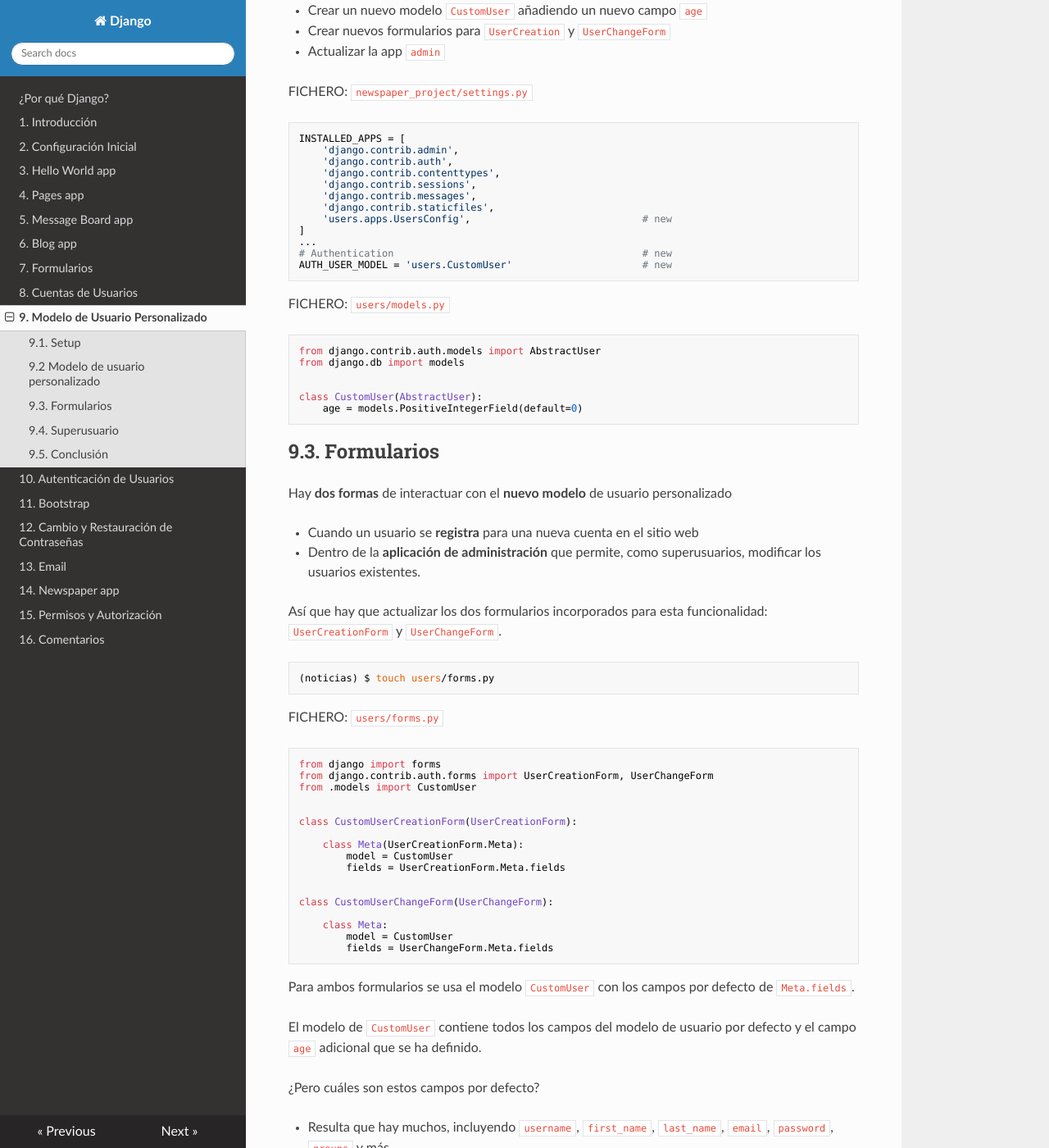
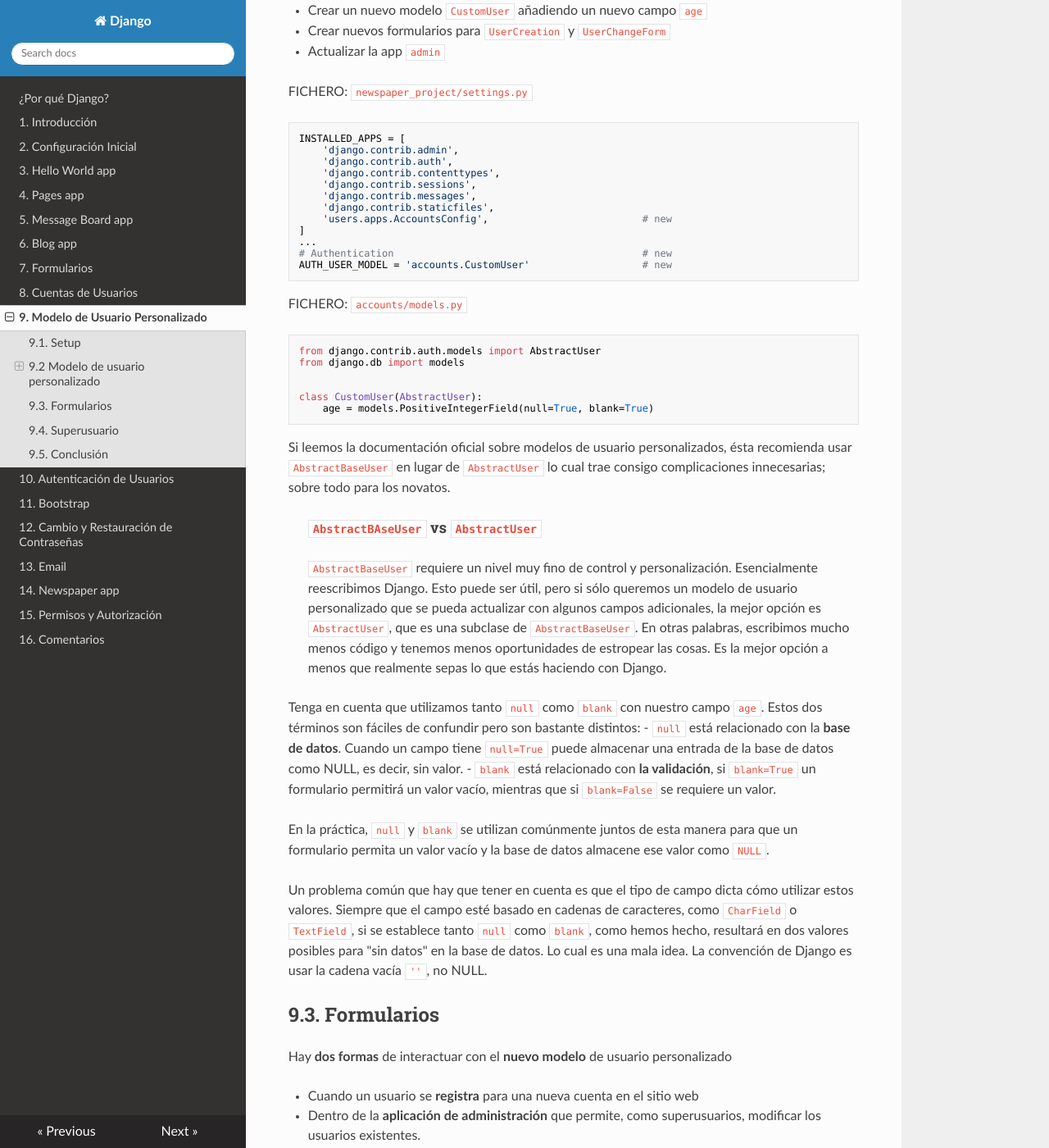
Before and after one commit to mentecatoDev/django, an MkDocs documentation site: the page built from docs/09_modelo_de_usuario_personalizado.md, in a window 1280 px wide and 1400 px high, scrolled down 1003 px. Shown: the whole window at 82% size. Built offline with MkDocs 1.6.1, drawn with Linux system fonts in a browser that asks for light colours; nearby versions of some CDN libraries; some of the changed text lies outside the part shown.

Commit message:
Ajusta 08

````diff
--- a/docs/09_modelo_de_usuario_personalizado.md
+++ b/docs/09_modelo_de_usuario_personalizado.md
@@ -13,7 +13,7 @@
 $ pipenv install django
 $ pipenv shell
 (news) $ django-admin startproject newspaper_project .
-(news) $ python manage.py startapp users
+(news) $ python manage.py startapp accounts
 (news) $ python manage.py runserver
 ```
 Tener en cuenta que aún **no se ha ejecutado la migración** para configurar la base de datos.
@@ -40,22 +40,36 @@
     'django.contrib.sessions',
     'django.contrib.messages',
     'django.contrib.staticfiles',
-    'users.apps.UsersConfig',                             # new
+    'users.apps.AccountsConfig',                          # new
 ]
 ...
 # Authentication                                          # new
-AUTH_USER_MODEL = 'users.CustomUser'                      # new
+AUTH_USER_MODEL = 'accounts.CustomUser'                   # new
 ```
 
-FICHERO: `users/models.py`
+FICHERO: `accounts/models.py`
 ```python
 from django.contrib.auth.models import AbstractUser
 from django.db import models
 
 
 class CustomUser(AbstractUser):
-    age = models.PositiveIntegerField(default=0)
+    age = models.PositiveIntegerField(null=True, blank=True)
 ```
+Si leemos la documentación oficial sobre modelos de usuario personalizados, ésta recomienda usar `AbstractBaseUser` en lugar de `AbstractUser` lo cual trae consigo complicaciones innecesarias; sobre todo para los novatos.
+
+> #### `AbstractBAseUser` vs `AbstractUser`
+>
+> `AbstractBaseUser` requiere un nivel muy fino de control y personalización. Esencialmente reescribimos Django. Esto puede ser útil, pero si sólo queremos un modelo de usuario personalizado que se pueda actualizar con algunos campos adicionales, la mejor opción es `AbstractUser`, que es una subclase de `AbstractBaseUser`.
+> En otras palabras, escribimos mucho menos código y tenemos menos oportunidades de estropear las cosas. Es la mejor opción a menos que realmente sepas lo que estás haciendo con Django.
+
+Tenga en cuenta que utilizamos tanto `null` como `blank` con nuestro campo `age`. Estos dos términos son fáciles de confundir pero son bastante distintos:
+- `null` está relacionado con la **base de datos**. Cuando un campo tiene `null=True` puede almacenar una entrada de la base de datos como NULL, es decir, sin valor.
+- `blank` está relacionado con **la validación**, si `blank=True` un formulario permitirá un valor vacío, mientras que si `blank=False` se requiere un valor.
+
+En la práctica, `null` y `blank` se utilizan comúnmente juntos de esta manera para que un formulario permita un valor vacío y la base de datos almacene ese valor como `NULL`.
+
+Un problema común que hay que tener en cuenta es que el tipo de campo dicta cómo utilizar estos valores. Siempre que el campo esté basado en cadenas de caracteres, como `CharField` o `TextField`, si se establece tanto `null` como `blank`, como hemos hecho, resultará en dos valores posibles para "sin datos" en la base de datos. Lo cual es una mala idea. La convención de Django es usar la cadena vacía `''`, no NULL.
 
 ## 9.3. Formularios
 Hay **dos formas** de interactuar con el **nuevo modelo** de usuario personalizado
@@ -66,10 +80,10 @@
 Así que hay que actualizar los dos formularios incorporados para esta funcionalidad: `UserCreationForm` y `UserChangeForm`.
 
 ```bash
-(noticias) $ touch users/forms.py
+(noticias) $ touch accounts/forms.py
 ```
 
-FICHERO: `users/forms.py`
+FICHERO: `accounts/forms.py`
 ```python
 from django import forms
 from django.contrib.auth.forms import UserCreationForm, UserChangeForm
@@ -78,9 +92,9 @@
 
 class CustomUserCreationForm(UserCreationForm):
 
-    class Meta(UserCreationForm.Meta):
+    class Meta(UserCreationForm):
         model = CustomUser
-        fields = UserCreationForm.Meta.fields
+        fields = UserCreationForm.Meta.fields + ('age',)
 
 
 class CustomUserChangeForm(UserChangeForm):
@@ -93,16 +107,25 @@
 
 El modelo de `CustomUser` contiene todos los campos del modelo de usuario por defecto y el campo `age` adicional que se ha definido.
 
+Para los nuevos formularios usamos la clase `Meta` para anular los campos por defecto estableciendo el
+modelo a nuestro `CustomUser` y utilizando los campos por defecto a través de `Meta.fields` que incluye todos los campos por defecto. Para añadir nuestro campo `age` personalizado simplemente lo añadimos al final y se mostrará automáticamente en nuestra futura página de registro. Bastante ingenioso, ¿no?.
+El concepto de campos en un formulario puede ser confuso al principio, así que vamos a dedicar un momento a explorarlo más a fondo. Nuestro modelo `CustomUser` contiene todos los campos del modelo `User` por defecto y el campo adicional que hemos establecido.
+
 ¿Pero cuáles son estos campos por defecto?
 
-- Resulta que hay muchos, incluyendo ``username``, ``first_name``, ``last_name``, ``email``, ``password``, ``groups`` y más.
-- Sin embargo, cuando un usuario se registra en una nueva cuenta en Django, el formulario predeterminado sólo pide un nombre de usuario, un correo electrónico y una contraseña.
-- Esto nos dice que la configuración predeterminada para los campos en `UserCreationForm` son sólo el `username`,  `email` y `password` aunque hay muchos más campos disponibles.
-- Por tanto, entender los formularios y los modelos correctamente lleva algún tiempo.
+Resulta que hay muchos, incluyendo ``username``, ``first_name``, ``last_name``, ``email``, ``password``, ``groups`` y más.
+
+Sin embargo, cuando un usuario se registra en una nueva cuenta en Django, el formulario predeterminado sólo pide un nombre de usuario, un correo electrónico y una contraseña.
+
+Esto nos dice que la configuración predeterminada para los campos en `UserCreationForm` son sólo el `username`,  `email` y `password` aunque hay muchos más campos disponibles.
+
+Por tanto, entender los formularios y los modelos correctamente lleva algún tiempo.
+
+
 
 El paso final es actualizar el archivo `admin.py` ya que *Admin* está estrechamente unido al modelo de usuario por defecto. Se extenderá la clase existente `UserAdmin` para usar el nuevo modelo de `CustomUser` y los dos nuevos formularios.
 
-FICHERO: `users/admin.py`
+FICHERO: `accounts/admin.py`
 ```python
 from django.contrib import admin
 from django.contrib.auth.admin import UserAdmin
@@ -113,14 +136,11 @@
 class CustomUserAdmin(UserAdmin):
     add_form = CustomUserCreationForm
     form = CustomUserChangeForm
-    list_display = ['email', 'username', 'age']
     model = CustomUser
 
 
 admin.site.register(CustomUser, CustomUserAdmin)
 ```
-- Obsérvese que `CustomUserAdmin` también tiene un ajuste de `list_display` de manera que sólo muestra los campos `email` , `username` y `age` aunque de hecho hay muchos más en el modelo de `CustomUser`
-
 Ejecutar `makemigrations` y `migrate` por primera vez para crear una nueva base de datos que utilice el modelo de usuario personalizado.
 
 ```bash
@@ -135,11 +155,32 @@
 ```
 El hecho de que esto funcione es la primera prueba de que el modelo de usuario personalizado funciona como se esperaba.
 
-- Navegar a http://127.0.0.1:8000/admin, logear y probar.
+- Navegar a http://127.0.0.1:8000/admin, logear y probar. Si haces clic en el enlace para "Usuarios", se debería ver la cuenta de superusuario, así como los campos predeterminados de Nombre de usuario
+  Dirección de correo electrónico, Nombre, Apellido y Estado del personal.
+
+Para controlar los campos listados aquí se utiliza `list_display`. Sin embargo, para editar y añadir nuevos campos personalizados, como la edad, debemos añadir también `fieldsets`.
+
+FICHERO: `accounts/admin.py`
+```python
+from django.contrib import admin
+from django.contrib.auth.admin import UserAdmin
+
+from .forms import CustomUserCreationForm, CustomUserChangeForm
+from .models import CustomUser
+
+
+class CustomUserAdmin(UserAdmin):
+    add_form = CustomUserCreationForm
+    form = CustomUserChangeFormmodel = CustomUser
+    list_display = ['email', 'username', 'age', 'is_staff', ]
+    fieldsets = UserAdmin.fieldsets + ((None, {'fields': ('age',)}),)
+    add_fieldsets = UserAdmin.add_fieldsets + ((None, {'fields':('age',)}),)
+
+admin.site.register(CustomUser, CustomUserAdmin)
+```
+- Actualizar la página y ver el resultado
 
 ## 9.5. Conclusión
 Con el modelo de usuario personalizado completo, ahora podemos centrarnos en construir el resto de la aplicación *Newspaper*.
 
-
-
 |\/| [- |\| ~|~ [- ( /\ ~|~ () ^/_ '|
````
Also changed, not shown: docs/07_formularios.md (+8 -8 lines), docs/08_cuentas_de_usuarios.md (+5 -5 lines), docs/10_autenticacion_de_usuarios.md (+7 -7 lines), docs/11_bootstrap.md (+1 -1 lines).
